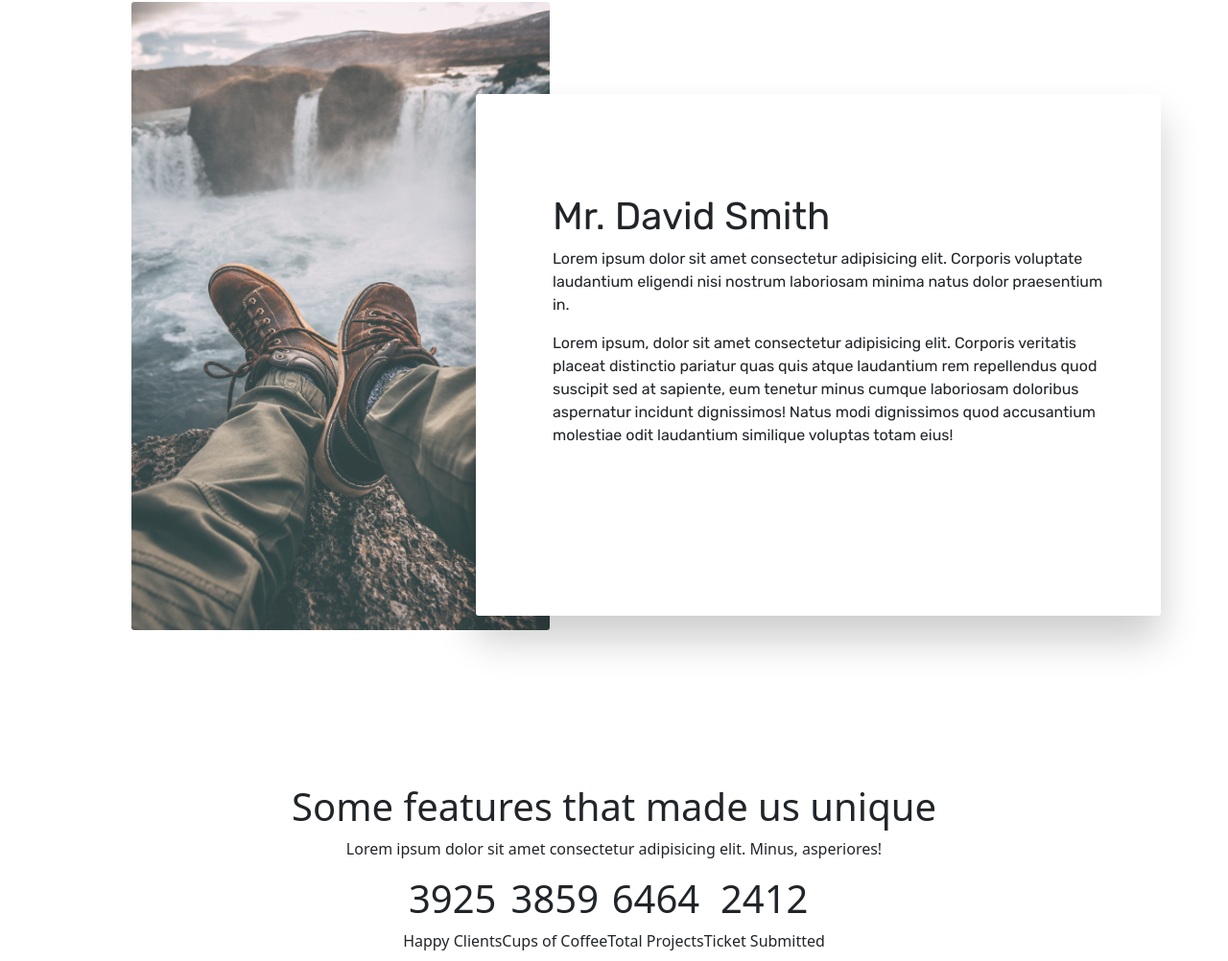
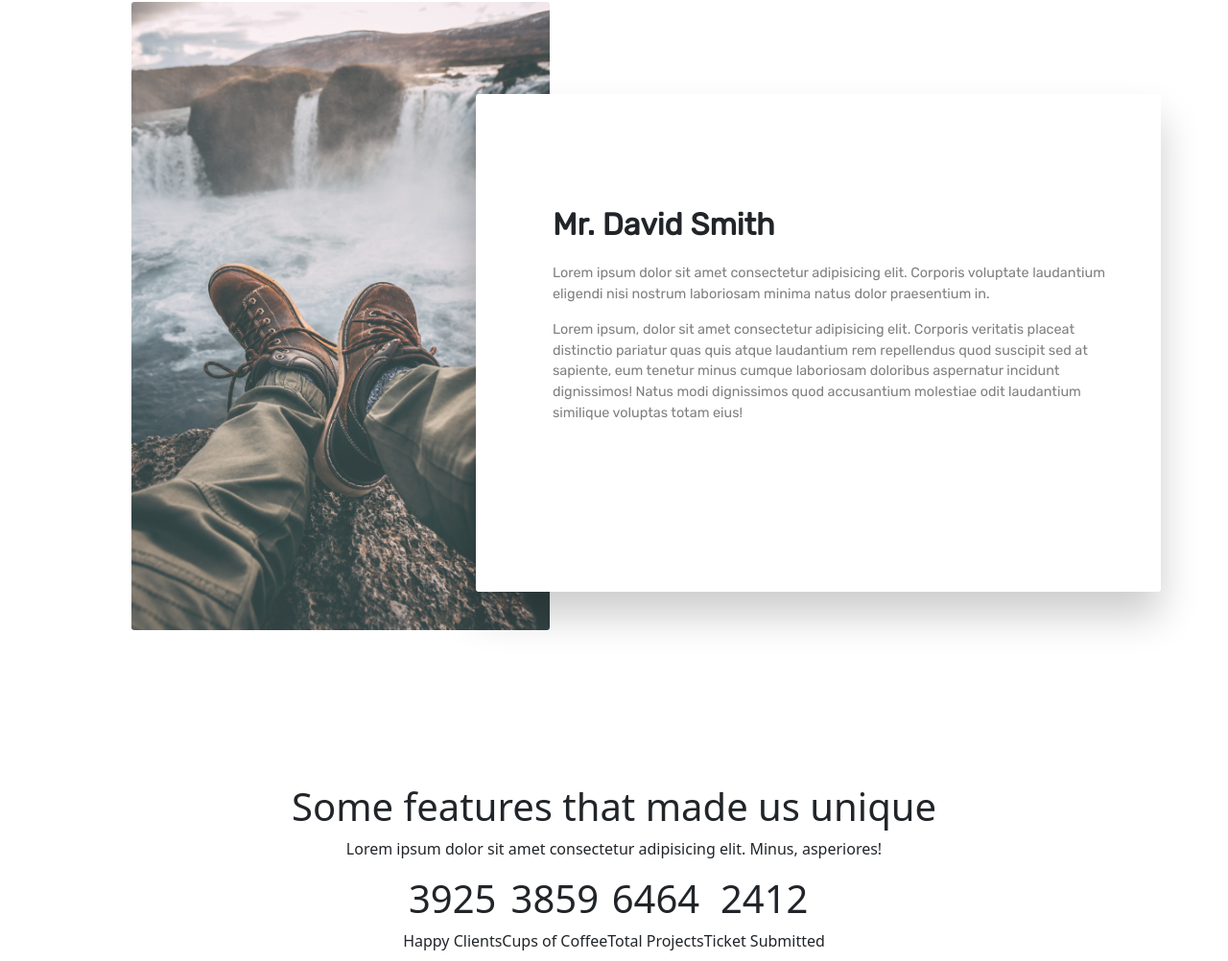
Before and after one commit to najmulmyself/Books, a plain HTML site: page index.html in a window 1280 px wide. Shown: the part 1074-2076 px from the top of the page at 96% size. Drawn offline with nearby package versions, Linux system fonts and the light colour scheme; a web font is replaced by a local one.

Commit message:
more style added

```diff
--- a/css/style.css
+++ b/css/style.css
@@ -109,3 +109,16 @@ header .container .col-md-7 p {
   box-shadow: 0 25px 42px rgba(0, 0, 0, 0.2);
   font-family: var(--Rubik);
 }
+.section-1 .row .col-md-6 .panel h1 {
+  font-weight: bold;
+  padding: 0.4em 0;
+  font-size: 2em;
+}
+
+.section-1 .row .col-md-6 .panel p {
+  font-size: 0.9em;
+  color: rgba(0, 0, 0, 0.5);
+}
+
+
+/* Section-2 */
```
